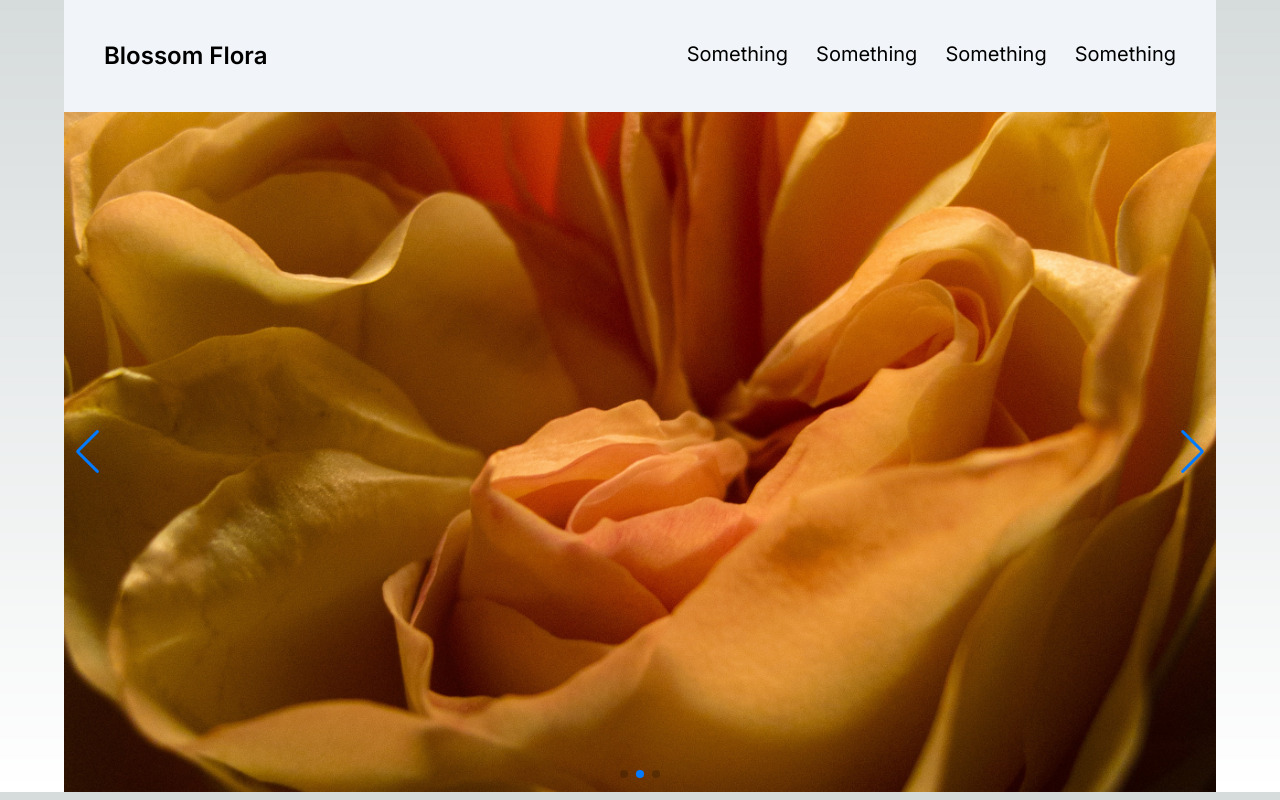
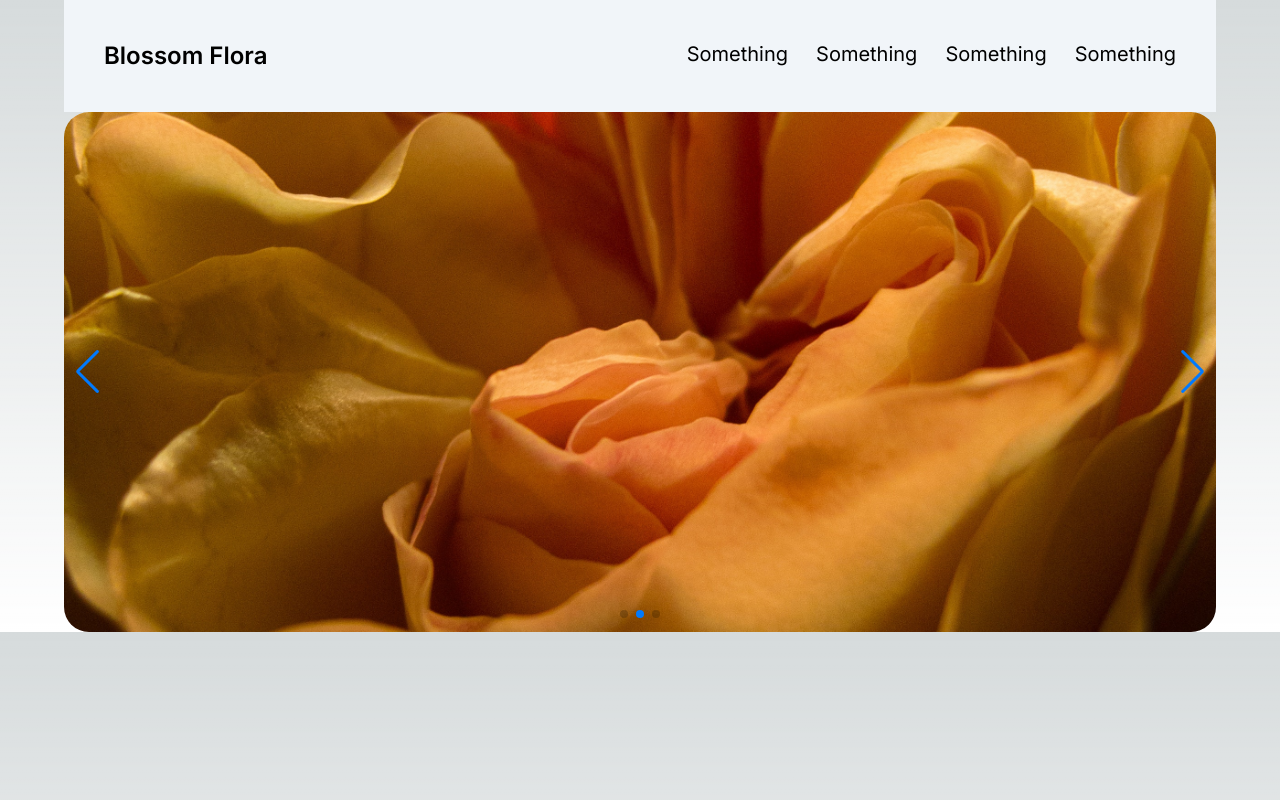
Before and after one commit to fal3n-4ngel/Blossom-Flora-Old, a Next.js app: page / in a window 1280 px wide. Built offline with nearby package versions, Linux system fonts and the light colour scheme.

Commit message:
Update : size fix

```diff
--- a/components/carousal.tsx
+++ b/components/carousal.tsx
@@ -26,21 +26,21 @@ export default function Carousal() {
       >
         <SwiperSlide>
           <img
-            style={{ objectFit: "cover", width: "100%", height: "85vh" }}
+            style={{ objectFit: "cover", width: "100%", height: "65vh" ,borderRadius:"25px"}}
             src="/pexels-brigita-korsakiene-7752204.jpg"
             alt="image slide 1"
           />
         </SwiperSlide>
         <SwiperSlide>
           <img
-            style={{ objectFit: "cover", width: "100%", height: "85vh" }}
+            style={{ objectFit: "cover", width: "100%", height: "65vh",borderRadius:"25px" }}
             src="/pexels-elizaveta-mitenkova-15947013.jpg"
             alt="image slide 2"
           />
         </SwiperSlide>
         <SwiperSlide>
           <img
-            style={{ objectFit: "cover", width: "100%", height: "85vh" }}
+            style={{ objectFit: "cover", width: "100%", height: "65vh",borderRadius:"25px" }}
             src="/pexels-enes-çelik-7748484.jpg"
             alt="image slide 3"
           />
```
